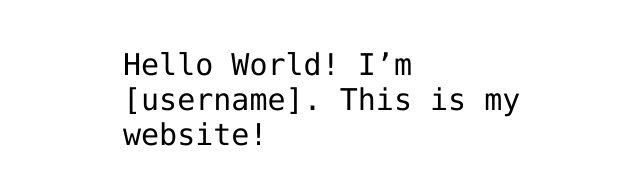
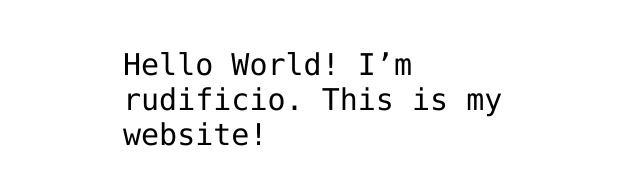
Before and after one commit to rudificio/rudificio.github.io, a plain HTML site: page index.html in a window 1280 px wide. Shown: the part 341-526 px from the top of the page, without its empty margins (317-957 px from the left). Drawn offline with Linux system fonts and the light colour scheme.

Commit message:
rudificio

```diff
--- a/index.html
+++ b/index.html
@@ -12,7 +12,7 @@
 <img src="https://octodex.github.com/images/daftpunktocat-thomas.gif" id="octocat" alt="octocat-gif" />
 
 <!-- Change this code here by copy and pasting your template on line 15 -->
-<p>Hello World! I’m [username]. This is my website!</p>
+<p>Hello World! I’m rudificio. This is my website!</p>
 
 </body>
 </html>
```
